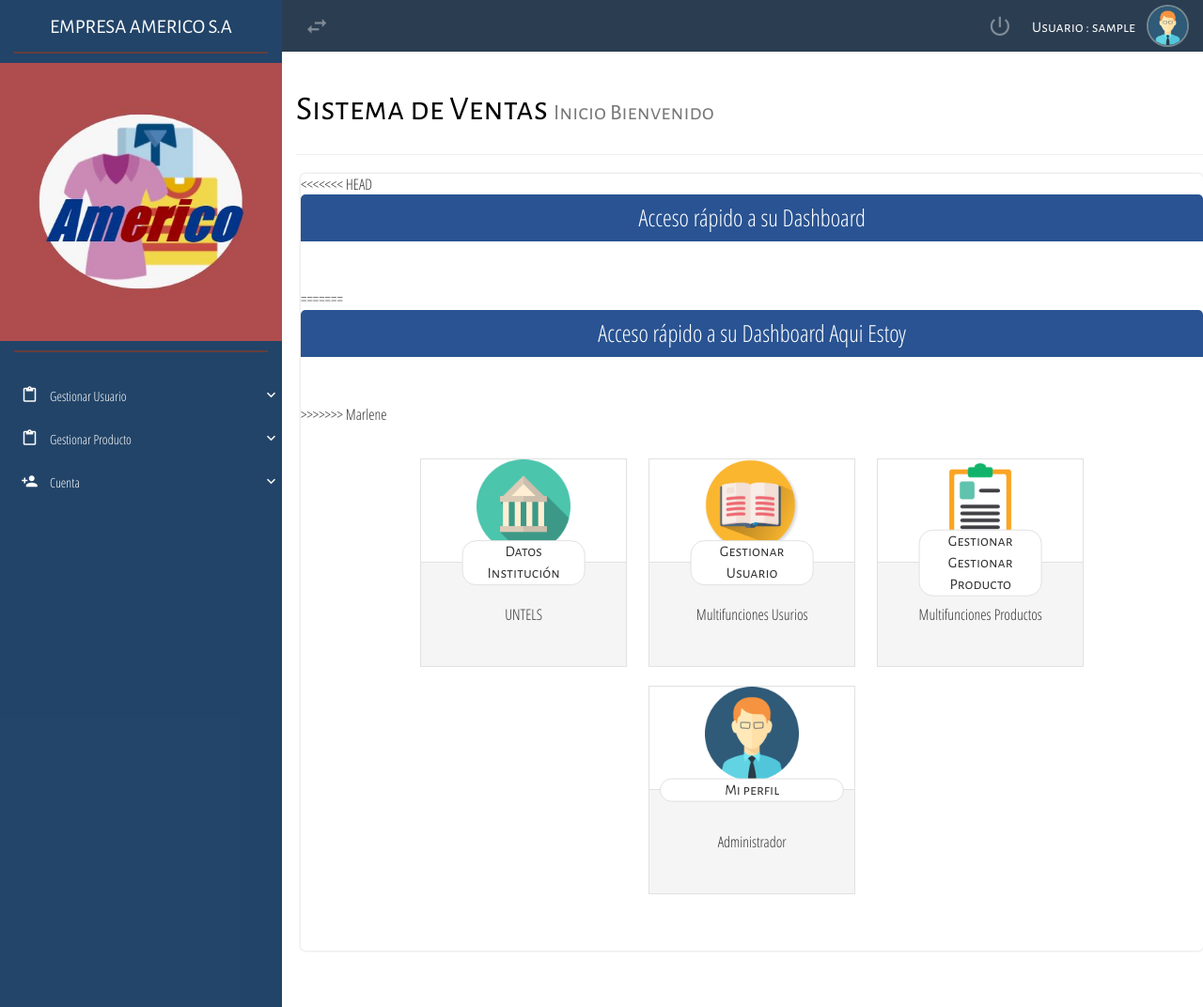
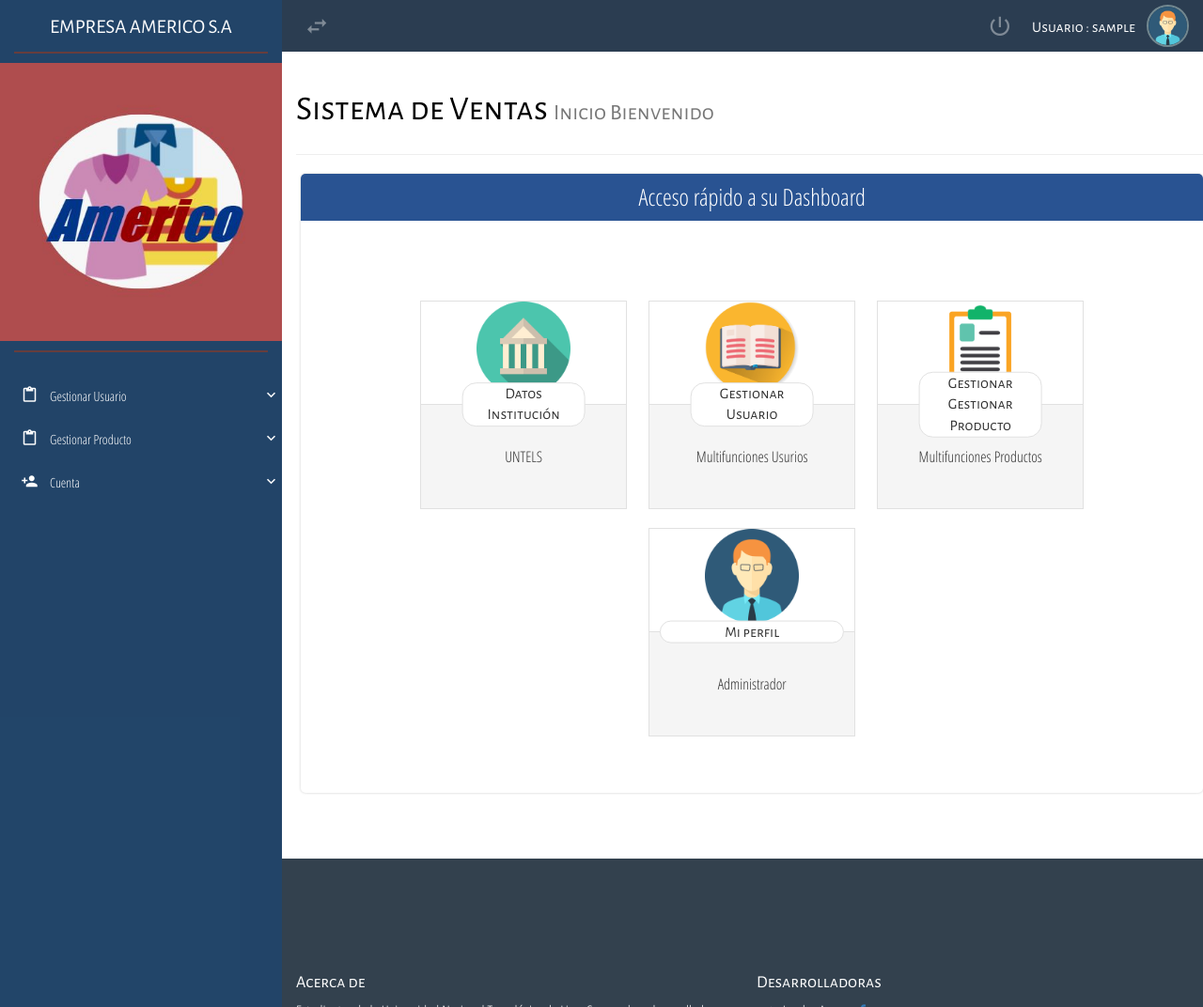
Before and after one commit to MaritzaVega/ProyectoGestion, a PHP site: page /vista/HomeAdministrador.php in a window 1280 px wide. Shown: the whole page at 94% size. Run offline with PHP 8.4, Linux system fonts and the light colour scheme; the visitor is signed in with stand-in values (Sample User, id 1); some libraries are stand-ins or nearby versions; some web fonts are replaced.

Commit message:
Cambios por marlene

```diff
--- a/ProyectoAmerico/vista/HomeAdministrador.php
+++ b/ProyectoAmerico/vista/HomeAdministrador.php
@@ -12,11 +12,7 @@
         </div>
 
     <div class="container-flat-form" style="align-content: center; margin: 0px 0px 0px 20px;">
-<<<<<<< HEAD
-        <div class="title-flat-form title-flat-blue"> Acceso rápido a su Dashboard  <br></div>
-=======
-        <div class="title-flat-form title-flat-blue"> Acceso rápido a su Dashboard Aqui Estoy<br></div>
->>>>>>> Marlene
+        <div class="title-flat-form title-flat-blue"> Acceso rápido a su Dashboard <br></div>
 
         <section class="full-reset text-center" style="padding: 25px 0px;">
             <article class="tile">
```
